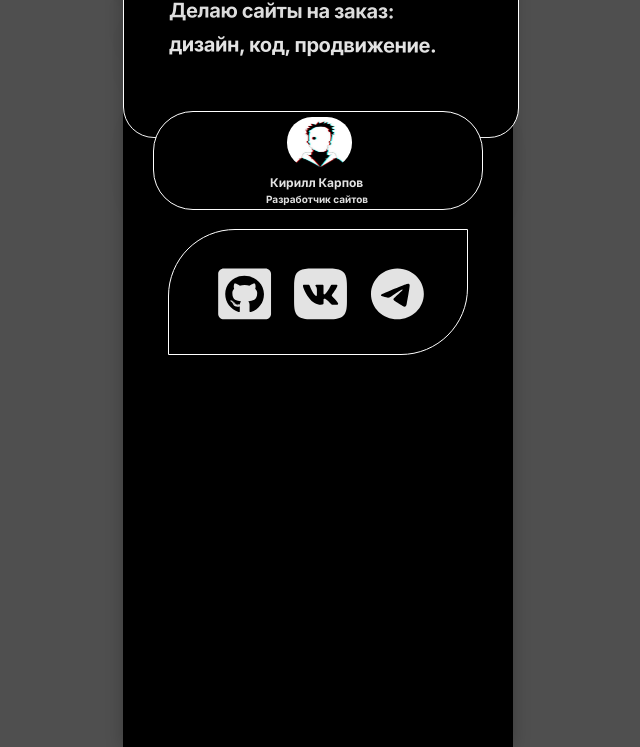
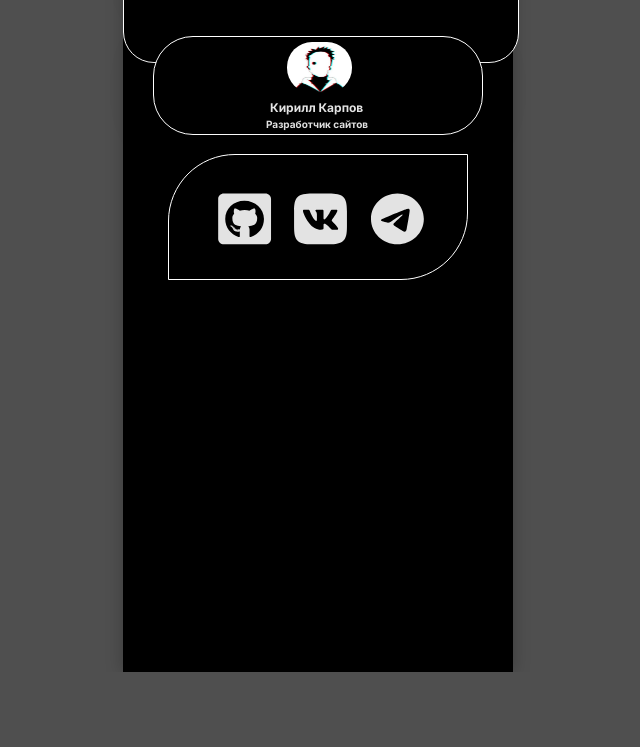
Before and after one commit to kir-karpov/tappp, a plain HTML site: page index.html in a window 1280 px wide. Shown: the part 232-979 px from the top of the page, without its empty margins (551-1191 px from the left). After the commit the page ends 904 px from the top, so only its background shows below. Drawn offline with Linux system fonts and the light colour scheme.

Commit message:
add : red top 60px

```diff
--- a/css/style.css
+++ b/css/style.css
@@ -14,7 +14,7 @@ body {
   width: 390px;
   height: 844px;
   left: 674px;
-  top: 135px;
+  top: 60px;
 
   background: #000000;
   box-shadow: 0px 0px 16px rgba(0, 0, 0, 0.25);
```
